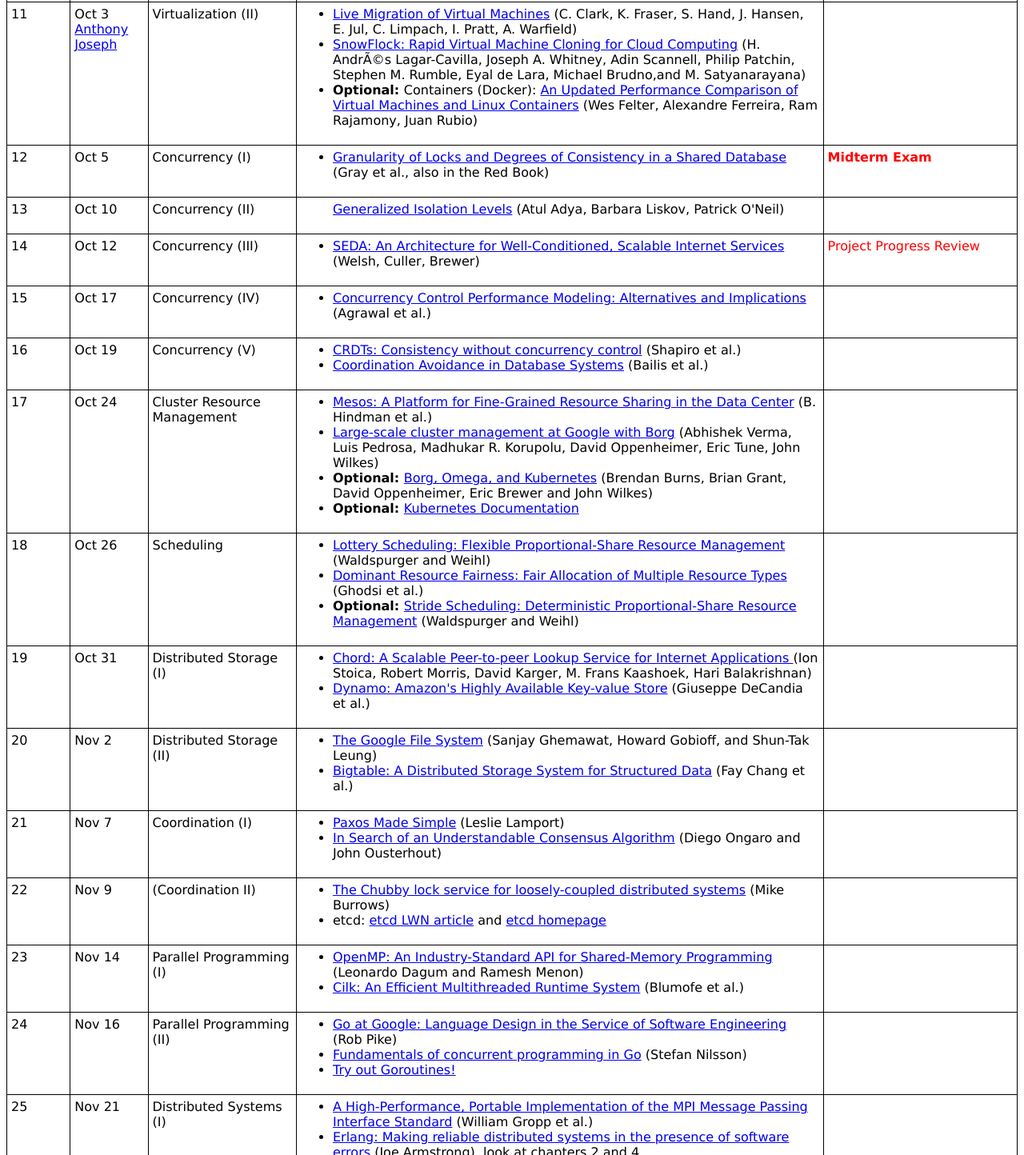
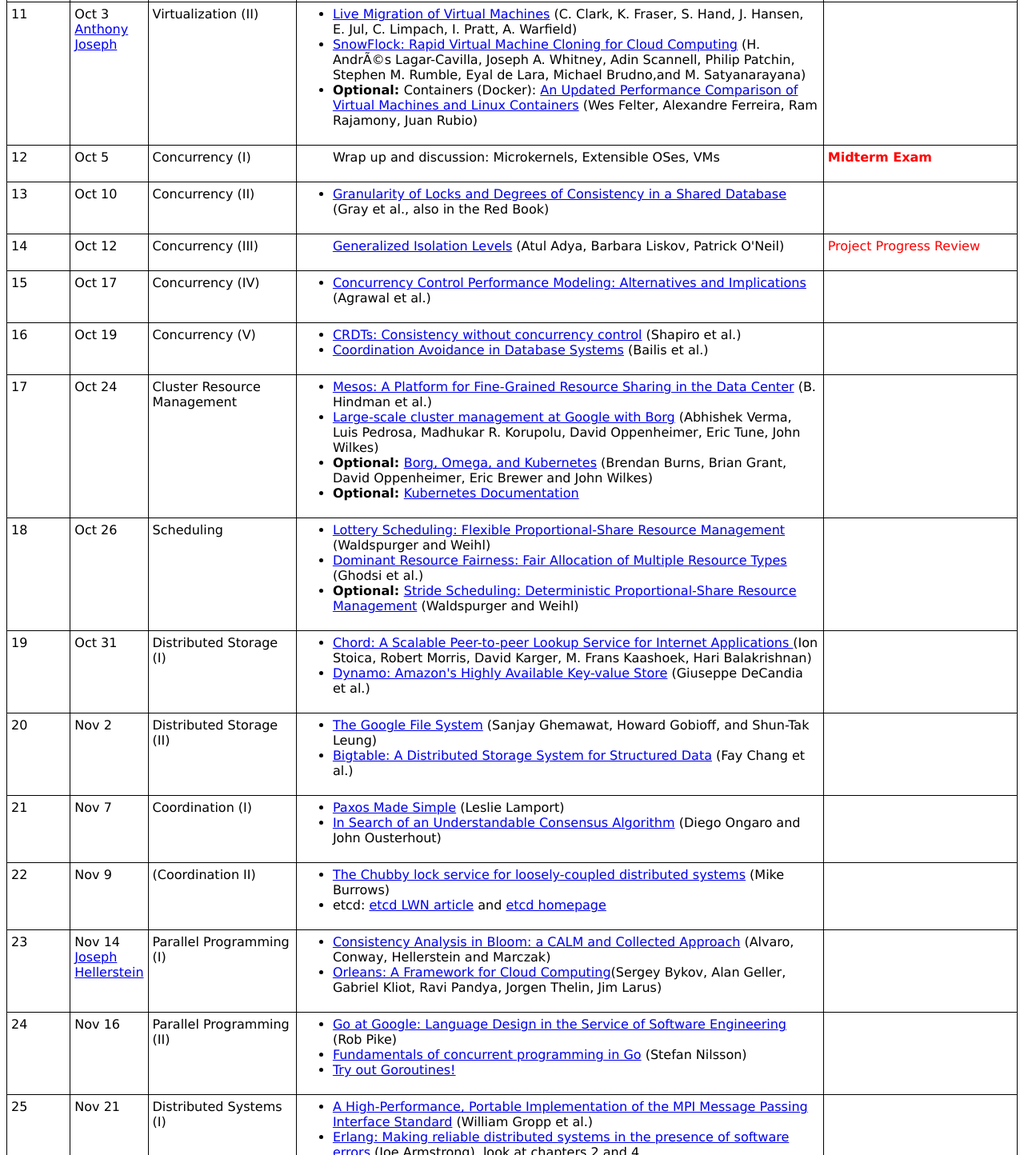
Before and after one commit to amplab/cs262a-fall2016, a plain HTML site: page class.html in a window 1280 px wide. Shown: the part 1120-2564 px from the top of the page at 80% size. Drawn offline with Linux system fonts and the light colour scheme.

Commit message:
schedule changes

```diff
--- a/class.html
+++ b/class.html
@@ -247,7 +247,7 @@ SPIN Operating System</a> (B. N. Bershad et al.)
       <td valign="top" align="left">Concurrency (I)
       <td valign="top" align="left">
 	<ul>
-	  <li><a href="http://research.microsoft.com/~Gray/papers/Granularity%20of%20Locks%20and%20Degrees%20of%20Consistency%20RJ%201654.pdf">Granularity of Locks and Degrees of Consistency in a Shared Database</a> (Gray et al., also in the Red Book)
+        Wrap up and discussion: Microkernels, Extensible OSes, VMs
 	</ul>
       </td>
       <td valign="top" align="left" width="20%"><b><font color="#ff0000">
@@ -259,9 +259,9 @@ SPIN Operating System</a> (B. N. Bershad et al.)
       <td valign="top" align="left">Oct 10</td>
       <td valign="top" align="left">Concurrency (II)</td>
       <td valign="top" align="left">
-	<ul>
-            <a href="http://research.microsoft.com/~adya/pubs/icde00.pdf">Generalized Isolation Levels</a> (Atul Adya, Barbara Liskov, Patrick O'Neil)
-	</ul>
+      <ul>
+      <li><a href="http://research.microsoft.com/~Gray/papers/Granularity%20of%20Locks%20and%20Degrees%20of%20Consistency%20RJ%201654.pdf">Granularity of Locks and Degrees of Consistency in a Shared Database</a> (Gray et al., also in the Red Book)
+      </ul>
       </td>
       <td valign="top" align="left" width="20%">
       </td>
@@ -273,9 +273,12 @@ SPIN Operating System</a> (B. N. Bershad et al.)
       <td valign="top" align="left">Concurrency (III)</td>
       <td valign="top" align="left">
 	<ul>
+            <a href="http://research.microsoft.com/~adya/pubs/icde00.pdf">Generalized Isolation Levels</a> (Atul Adya, Barbara Liskov, Patrick O'Neil)
+<!---
 	  <li><a href="http://www.eecs.harvard.edu/~mdw/papers/seda-sosp01.pdf">
 	      SEDA: An Architecture for Well-Conditioned, Scalable Internet Services
 	    </a> (Welsh, Culler, Brewer)
+--->
     </td>
       <td valign="top" align="left" width="20%"><font color="#ff0000">
         Project Progress Review</font></td>
@@ -405,16 +408,22 @@ Applications
 <!-- 23 -->
    <tr bgcolor="#ffffff">
       <td valign="top" align="left">23</td>
-      <td valign="top" align="left">Nov 14</td>
+      <td valign="top" align="left">Nov 14<br>
+      <a href="http://db.cs.berkeley.edu/jmh/">Joseph Hellerstein</a></td>
       <td valign="top" align="left">
 	Parallel Programming (I)
       </td>
       <td valign="top" align="left" width="20%">
 	<ul>
+          <li><a href ="http://db.cs.berkeley.edu/papers/cidr11-bloom.pdf">Consistency Analysis in Bloom: a CALM and Collected Approach</a> (Alvaro, Conway, Hellerstein and Marczak)
+
+          <li><a href="https://www.microsoft.com/en-us/research/wp-content/uploads/2010/11/pldi-11-submission-public.pdf">Orleans: A Framework for Cloud Computing</a>(Sergey Bykov, Alan Geller, Gabriel Kliot, Ravi Pandya, Jorgen Thelin, Jim Larus)
+<!---
 	  <li><a href="notes/OpenMP.pdf">
 	  OpenMP: An Industry-Standard API for Shared-Memory Programming</a> (Leonardo Dagum and Ramesh Menon)
 	  <li><a href="http://supertech.csail.mit.edu/papers/PPoPP95.pdf">
 	  Cilk: An Efficient Multithreaded Runtime System</a> (Blumofe et al.)
+--->
 	</ul>
       </td>
      <td valign="top" align="left" width="20%">
```
